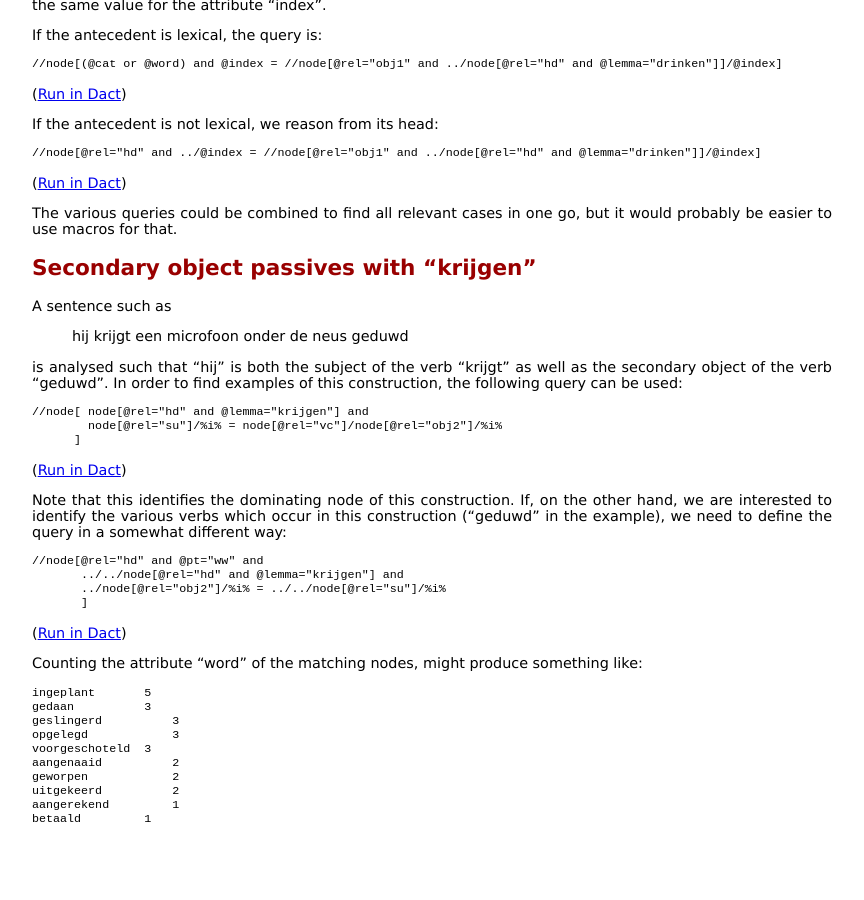
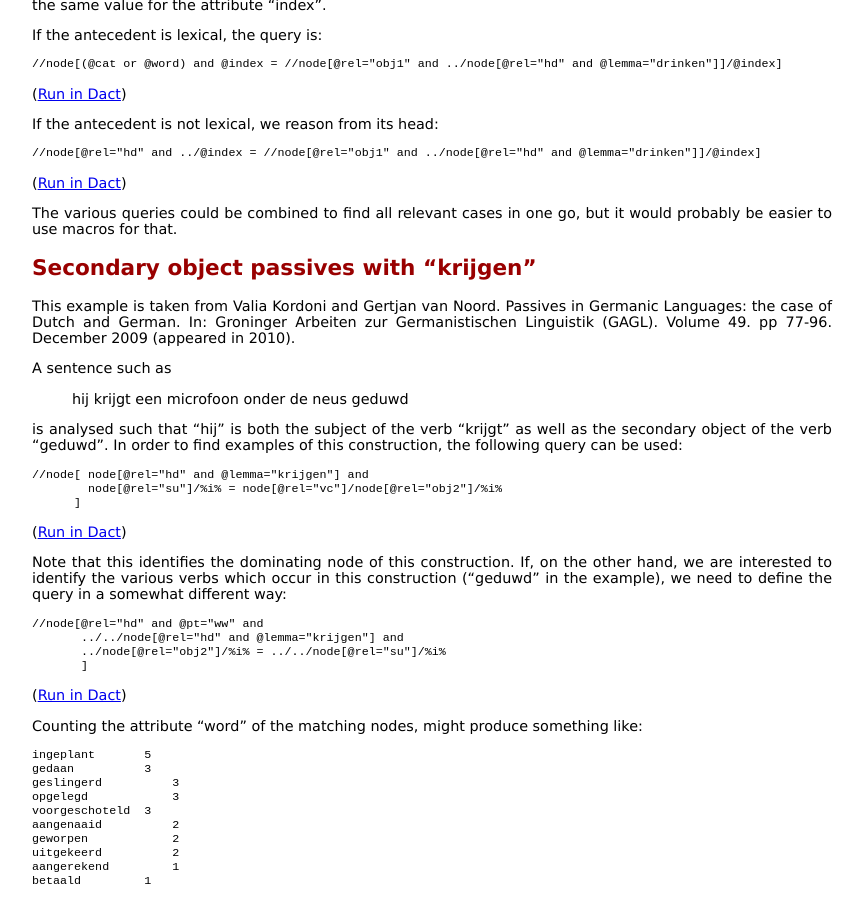
Before and after one commit to rug-compling/dact, a Jekyll site: the page built from cookbook/index.md, in a window 1280 px wide and 900 px high, scrolled down 3805 px. Shown: the whole window, without its empty margins (208-1072 px from the left). Built offline with Jekyll 4.4.1, drawn with Linux system fonts in a browser that asks for light colours; before the commit the page ends 4642 px from its top, so only the background shows below that.

Commit message:
Update cookbook/index.md
added reference in secondary object passive recipe

```diff
--- a/cookbook/index.md
+++ b/cookbook/index.md
@@ -234,6 +234,11 @@ to use macros for that.
 
 ## Secondary object passives with "krijgen"
 
+This example is taken from Valia Kordoni and Gertjan van Noord. Passives in Germanic
+Languages: the case of Dutch and German. In: Groninger Arbeiten zur
+Germanistischen Linguistik (GAGL). Volume 49. pp 77-96. December 2009
+(appeared in 2010).
+
 A sentence such as
 
 >  hij krijgt een microfoon onder de neus geduwd
```
